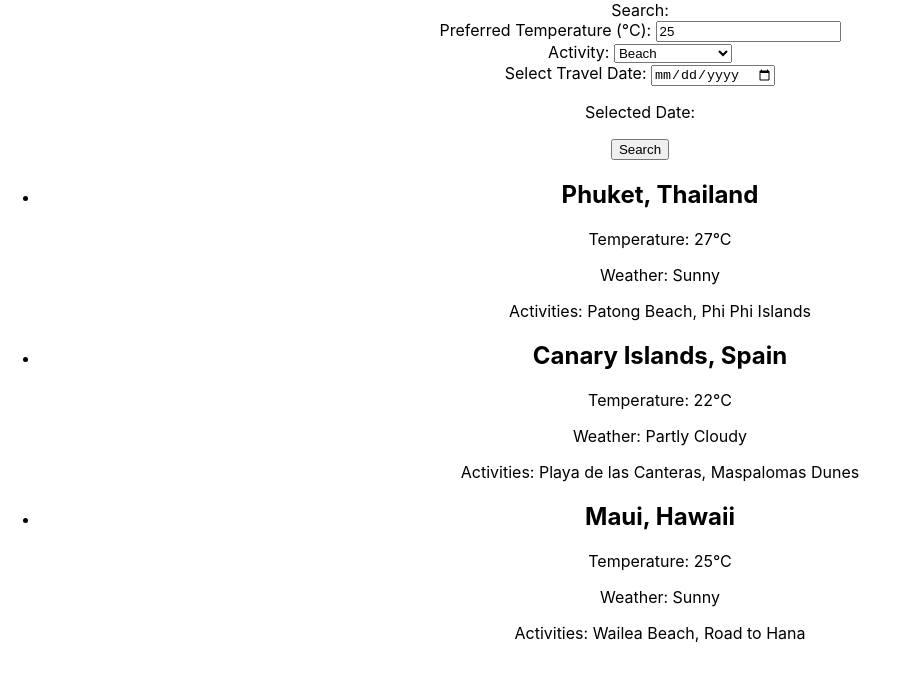
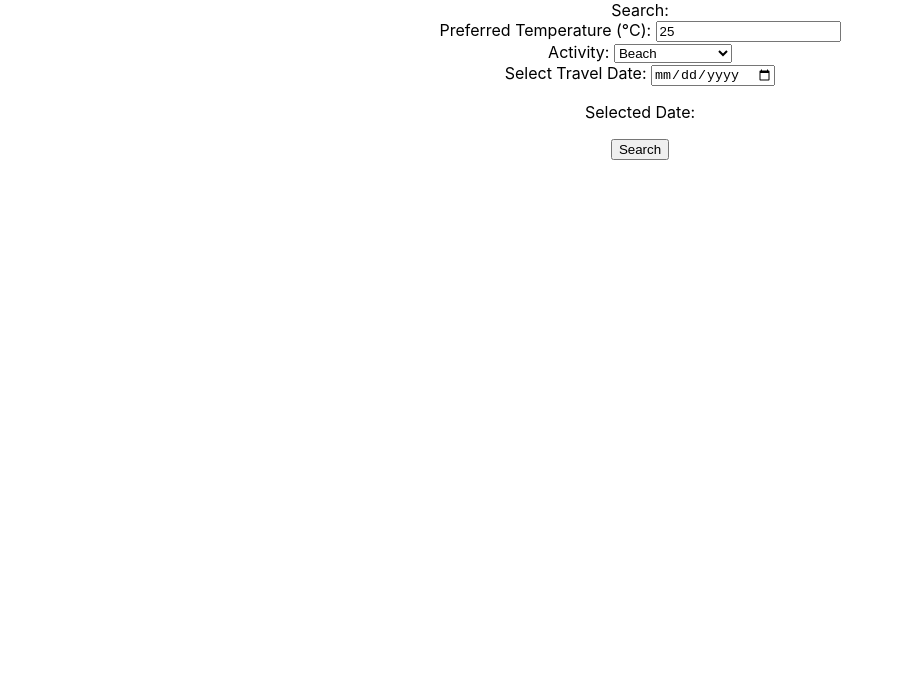
Before and after one commit to Aymankhallaf/travelSugestion, a React (Create React App) app: page / in a window 1280 px wide. Shown: the top 680 px of the page, without its empty margins (0-899 px from the left). Built offline with nearby package versions, Linux system fonts and the light colour scheme.

Commit message:
remove comments from Search.js

```diff
--- a/src/components/search/Search.js
+++ b/src/components/search/Search.js
@@ -10,30 +10,7 @@
     const [temperature, setTemperature] = useState(25);
     const [activity, setActivity] = useState("beach");
     const [traveldate, setTravelDate] = useState();
-    const [destinations, setDestinations] = useState([{
-        id: 1,
-        name: 'Phuket',
-        country: 'Thailand',
-        temperature: 27,
-        weather: 'Sunny',
-        activities: ['Patong Beach', 'Phi Phi Islands'],
-    },
-    {
-        id: 2,
-        name: 'Canary Islands',
-        country: 'Spain',
-        temperature: 22,
-        weather: 'Partly Cloudy',
-        activities: ['Playa de las Canteras', 'Maspalomas Dunes'],
-    },
-    {
-        id: 3,
-        name: 'Maui',
-        country: 'Hawaii',
-        temperature: 25,
-        weather: 'Sunny',
-        activities: ['Wailea Beach', 'Road to Hana'],
-    },]);
+    const [destinations, setDestinations] = useState([]);
 
 
     const handleSearch = async (e) => {
@@ -49,14 +26,7 @@
             console.error('Error fetching destinations:', error);
 
         };
-        // try {
-        //         const weather = await fetchWeather("paris", '2025-01-10');
-        //         console.log(weather);
-        //     }
-        //     catch(error) {
-        //         console.error('Error fetching weather:', error);
 
-        //     };
 
     }
 
```
